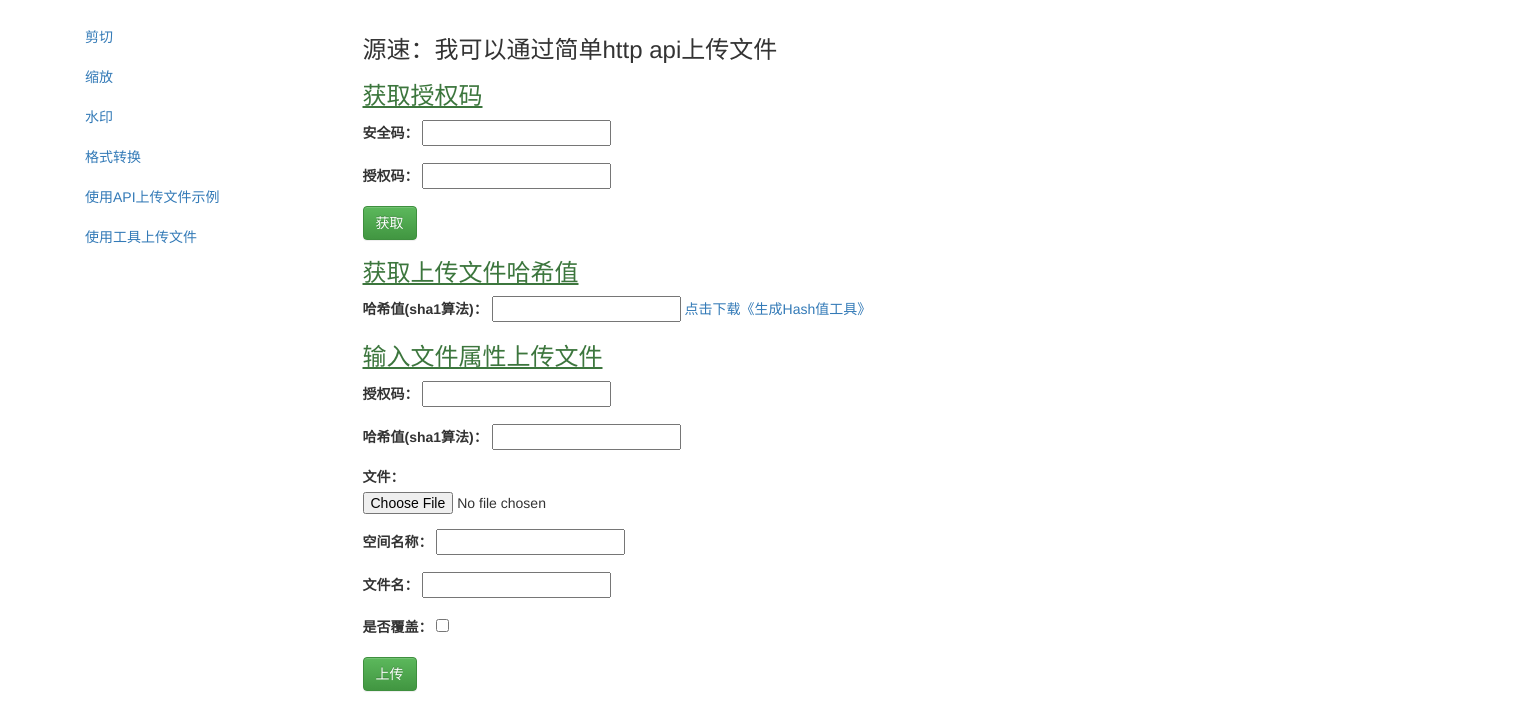
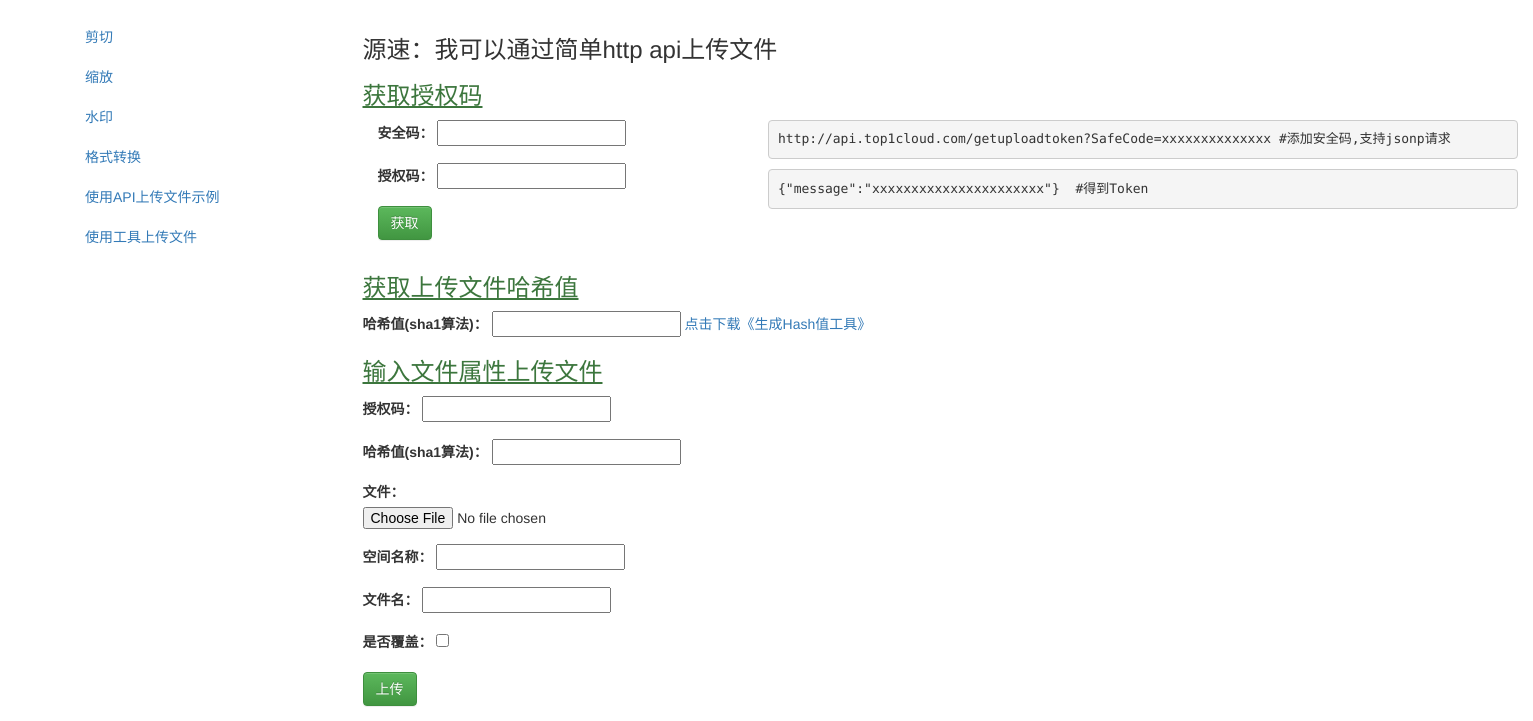
Before and after one commit to GuoruiZhang/tools-ys, a website: page app/index.html at #/apiDemo in a window 1280 px wide. Shown: the part 113-834 px from the top of the page, 1533 px wide, since content can reach past the window. Drawn offline with Linux system fonts and the light colour scheme.

Commit message:
获取token 的url示例

```diff
--- a/app/views/apiDemo.html
+++ b/app/views/apiDemo.html
@@ -1,5 +1,8 @@
 <h3>源速：我可以通过简单http api上传文件</h3>
 <h3 class="text-success"><u>获取授权码</u></h3>
+<div class="container">
+	<div class="row">
+		<div class="col-md-4">
 			<form class="form" role="from">
 				<div class="form-group">
 					<label class="label-control">安全码：</label>
@@ -13,6 +16,14 @@
 					<button class="btn btn-success" ng-click="getToken()">获取</button>
 				</div>
 			</form>
+		</div>
+		<div class="col-md-8">
+			<pre><code>http://api.top1cloud.com/getuploadtoken?SafeCode=xxxxxxxxxxxxxx #添加安全码,支持jsonp请求</code></pre>
+			<pre><code>{"message":"xxxxxxxxxxxxxxxxxxxxxx"}  #得到Token</code></pre>
+		</div>
+	</div>
+</div>
+
 <h3 class="text-success"><u>获取上传文件哈希值</u></h3>
 <form class="form" role="form">
 	<div class="form-group">
```
Lines whose indentation alone changed are shown as unchanged.
